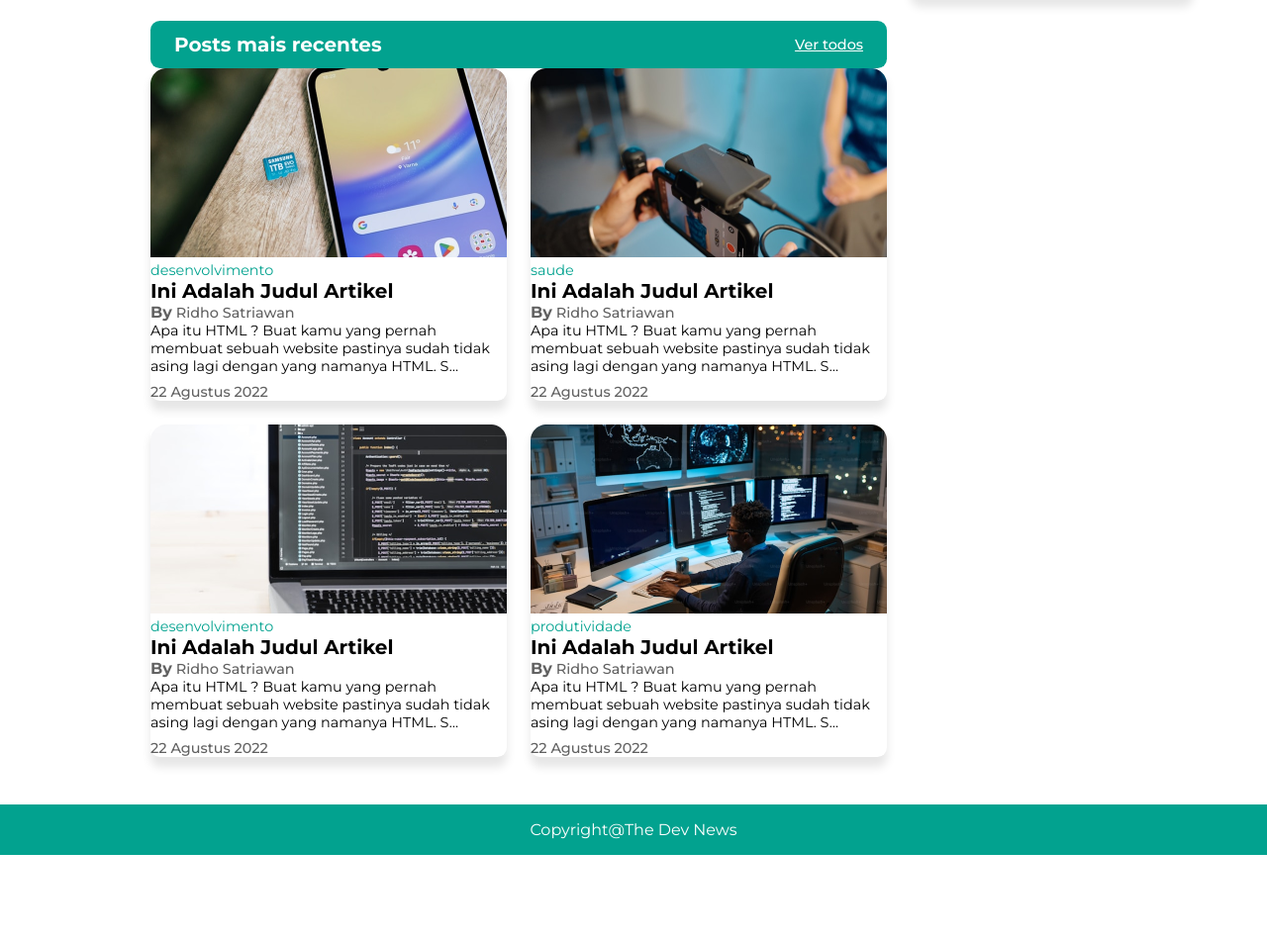
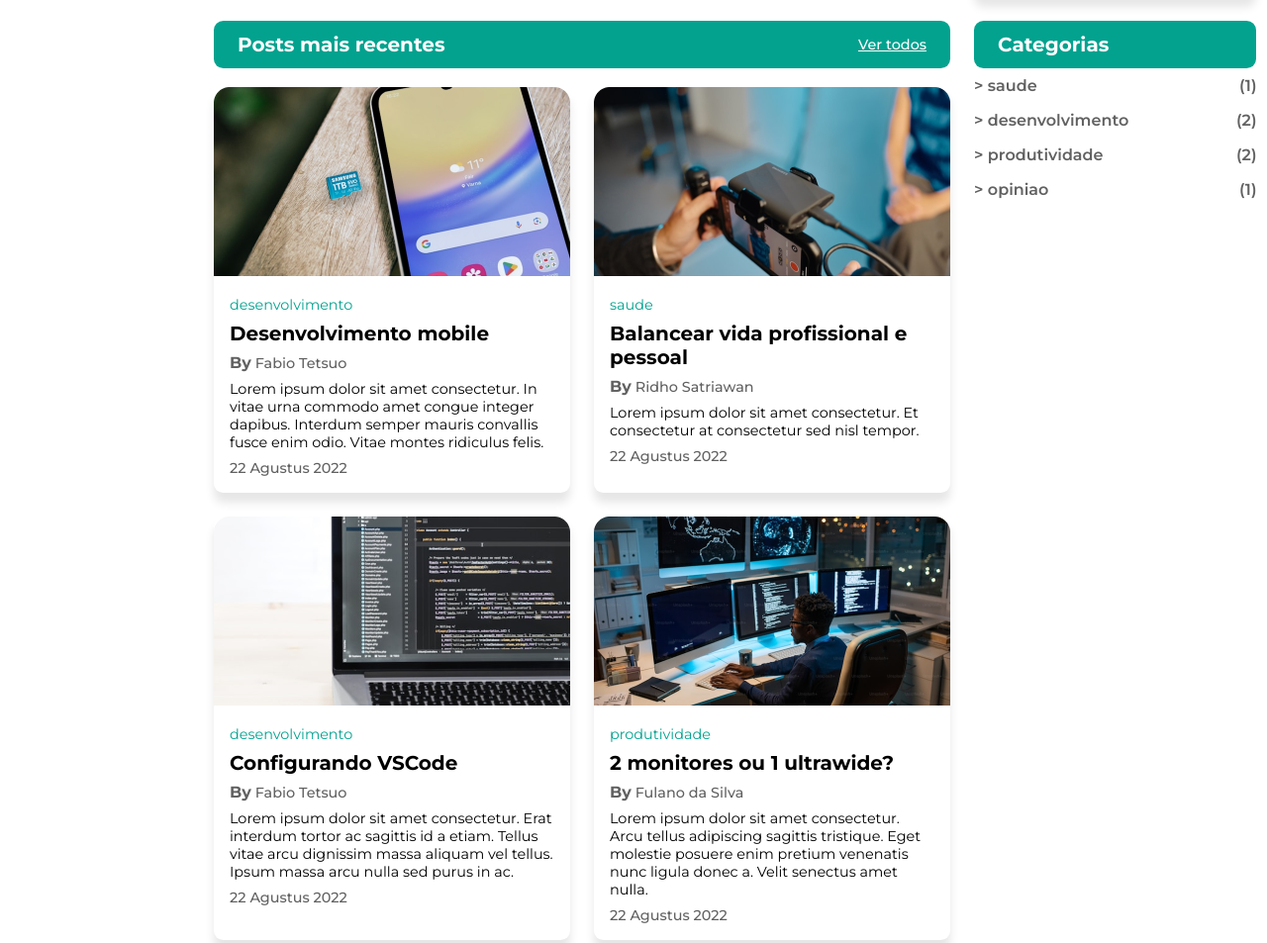
Before and after one commit to danielbricola/RID185954_Desafio02, a plain HTML site: page index.html in a window 1280 px wide. Shown: the part 530-1483 px from the top of the page at 99% size. Before the commit the page ends 1394 px from the top, so only its background shows below. Drawn offline with Linux system fonts and the light colour scheme.

Commit message:
Desktop resolution

```diff
--- a/index.html
+++ b/index.html
@@ -1,5 +1,5 @@
 <!DOCTYPE html>
-<html lang="en">
+<html lang="pt-br">
 
 <head>
     <meta charset="UTF-8">
@@ -64,11 +64,11 @@
                     <img class="card-img" src="assets/banner image 1.png" alt="">
                     <div class="card-content">
                         <p class="topic">desenvolvimento</p>
-                        <h4>Ini Adalah Judul Artikel</h4>
-                        <p class="autor gray"><b>By</b> Ridho Satriawan</p>
-                        <p class="information">Apa itu HTML ? Buat kamu yang pernah membuat sebuah website pastinya
-                            sudah
-                            tidak asing lagi dengan yang namanya HTML. S…</p>
+                        <h4>Desenvolvimento mobile</h4>
+                        <p class="autor gray"><b>By</b> Fabio Tetsuo</p>
+                        <p class="information">Lorem ipsum dolor sit amet consectetur. In vitae urna commodo amet congue
+                            integer dapibus. Interdum semper mauris convallis fusce enim odio. Vitae montes ridiculus
+                            felis.</p>
                         <p class="date gray">22 Agustus 2022</p>
                     </div>
                 </div>
@@ -76,11 +76,10 @@
                     <img class="card-img" src="assets/banner image 2.png" alt="">
                     <div class="card-content">
                         <p class="topic">saude</p>
-                        <h4>Ini Adalah Judul Artikel</h4>
+                        <h4>Balancear vida profissional e pessoal</h4>
                         <p class="autor gray"><b>By</b> Ridho Satriawan</p>
-                        <p class="information">Apa itu HTML ? Buat kamu yang pernah membuat sebuah website pastinya
-                            sudah
-                            tidak asing lagi dengan yang namanya HTML. S…</p>
+                        <p class="information">Lorem ipsum dolor sit amet consectetur. Et consectetur at consectetur sed
+                            nisl tempor.</p>
                         <p class="date gray">22 Agustus 2022</p>
                     </div>
                 </div>
@@ -88,11 +87,11 @@
                     <img class="card-img" src="assets/banner image 3.png" alt="">
                     <div class="card-content">
                         <p class="topic">desenvolvimento</p>
-                        <h4>Ini Adalah Judul Artikel</h4>
-                        <p class="autor gray"><b>By</b> Ridho Satriawan</p>
-                        <p class="information">Apa itu HTML ? Buat kamu yang pernah membuat sebuah website pastinya
-                            sudah
-                            tidak asing lagi dengan yang namanya HTML. S…</p>
+                        <h4>Configurando VSCode</h4>
+                        <p class="autor gray"><b>By</b> Fabio Tetsuo</p>
+                        <p class="information">Lorem ipsum dolor sit amet consectetur. Erat interdum tortor ac sagittis
+                            id a etiam. Tellus vitae arcu dignissim massa aliquam vel tellus. Ipsum massa arcu nulla sed
+                            purus in ac.</p>
                         <p class="date gray">22 Agustus 2022</p>
                     </div>
                 </div>
@@ -100,13 +99,37 @@
                     <img class="card-img" src="assets/banner image 4.png" alt="">
                     <div class="card-content">
                         <p class="topic">produtividade</p>
-                        <h4>Ini Adalah Judul Artikel</h4>
-                        <p class="autor gray"><b>By</b> Ridho Satriawan</p>
-                        <p class="information">Apa itu HTML ? Buat kamu yang pernah membuat sebuah website pastinya
-                            sudah
-                            tidak asing lagi dengan yang namanya HTML. S…</p>
+                        <h4>2 monitores ou 1 ultrawide?</h4>
+                        <p class="autor gray"><b>By</b> Fulano da Silva</p>
+                        <p class="information">Lorem ipsum dolor sit amet consectetur. Arcu tellus adipiscing sagittis
+                            tristique. Eget molestie posuere enim pretium venenatis nunc ligula donec a. Velit senectus
+                            amet nulla.</p>
                         <p class="date gray">22 Agustus 2022</p>
                     </div>
+                </div>
+            </div>
+        </section>
+
+        <section class="categories">
+            <header class="section-header">
+                <h2>Categorias</h2>
+            </header>
+            <div class="categorie-items">
+                <div class="item">
+                    <span> > saude </span>
+                    <span> (1) </span>
+                </div>
+                <div class="item">
+                    <span> > desenvolvimento </span>
+                    <span> (2) </span>
+                </div>
+                <div class="item">
+                    <span> > produtividade </span>
+                    <span> (2) </span>
+                </div>
+                <div class="item">
+                    <span> > opiniao </span>
+                    <span> (1) </span>
                 </div>
             </div>
         </section>
--- a/style.css
+++ b/style.css
@@ -15,6 +15,9 @@ header {
 }
 
 nav {
+  width: 90vw;
+  max-width: 1440px;
+  margin: auto;
   padding: 1rem 9.5rem;
 }
 
@@ -27,6 +30,9 @@ nav {
 /* CONTEÚDO */
 
 main {
+  width: 90%;
+  max-width: 1440px;
+  margin: auto;
   display: grid;
   grid-template-columns: 2fr 1fr;
   gap: 1.5rem;
@@ -43,12 +49,12 @@ main {
   height: 24rem;
   display: flex;
   align-items: flex-end;
-  border-radius: .6rem;
+  border-radius: 0.6rem;
 }
 
 .text-block {
   z-index: 2;
-  border-radius: .6rem;
+  border-radius: 0.6rem;
 }
 
 .gradient-overlay {
@@ -57,7 +63,7 @@ main {
   height: 100%;
   background: linear-gradient(180deg, rgba(102, 102, 102, 0) 0%, #000000 100%);
   z-index: 1;
-  border-radius: .6rem;
+  border-radius: 0.6rem;
 }
 
 .banner-article > div {
@@ -84,7 +90,7 @@ h2 {
 }
 
 .section-header {
-  border-radius: .6rem;
+  border-radius: 0.6rem;
   height: 3rem;
   display: flex;
   align-items: center;
@@ -95,14 +101,14 @@ h2 {
 .side-card {
   display: flex;
   box-shadow: 0px 10px 10px 0px #0000001a;
-  border-radius: .6rem;
-  padding: .8rem .7rem;
+  border-radius: 0.6rem;
+  padding: 0.8rem 0.7rem;
   margin-top: 1.2rem;
 }
 
 h3 {
   font-weight: 700;
-  font-size: .8rem;
+  font-size: 0.8rem;
 }
 
 .gray {
@@ -111,54 +117,77 @@ h3 {
 
 .date {
   font-weight: 500;
-  font-size: .7rem;
-  margin-top: .5rem;
+  font-size: 0.7rem;
+  margin-top: 0.5rem;
 }
 
 .content-side-card {
-  padding: .8rem .7rem;
+  padding: 0.8rem 0.7rem;
 }
 
 /* POSTS RECENTES */
 
 .see-more {
   font-weight: 500;
-    font-size: .9rem;
+  font-size: 0.9rem;
 }
 
 .cards-container {
   display: grid;
   grid-template-columns: 1fr 1fr;
   gap: 1.5rem;
+  margin-top: 1.2rem;
 }
 
 .card {
   box-shadow: 0px 10px 10px 0px #0000001a;
-  border-radius: .6rem;
+  border-radius: 0.6rem;
 }
 
 .topic {
-    color: #02A28F;
+  color: #02a28f;
   font-weight: 400;
-    font-size: .9rem;
+  font-size: 0.9rem;
 }
 
 h4 {
   font-weight: 700;
   font-size: 1.25rem;
+  margin-top: 0.5rem;
+}
+
+.card-content {
+  padding: 1rem;
+  width: 100%;
 }
 
 .card-content > .autor {
-    font-size: .9rem;
+  font-size: 0.9rem;
+  margin-top: 0.5rem;
 }
 
 .card-content > .date {
-    font-size: .9rem;
+  font-size: 0.9rem;
 }
 
 .information {
   font-weight: 400;
-    font-size: .9rem;
+  font-size: 0.9rem;
+  margin-top: 0.5rem;
+}
+
+/* CATEGORIAS */
+
+.item {
+  display: flex;
+  justify-content: space-between;
+  padding: .5rem 0;
+}
+
+.item > span {
+  color: #616161;
+  font-size: 1rem;
+  font-weight: 600;
 }
 
 /* RODAPÉ */
@@ -169,3 +198,17 @@ footer {
   text-align: center;
   padding: 1rem;
 }
+
+/* RESPONSIVIDADE */
+
+@media only screen and (min-width: 768px) and (max-width: 1023px) {
+  main {
+    grid-template-columns: 1fr 1fr;
+  }
+}
+
+@media only screen and (max-width: 767px) {
+  main {
+    grid-template-columns: 1fr;
+  }
+}
```
Lines whose indentation alone changed are shown as unchanged.
